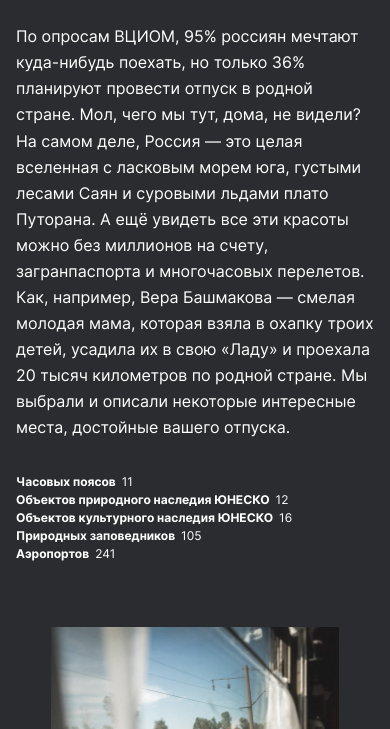
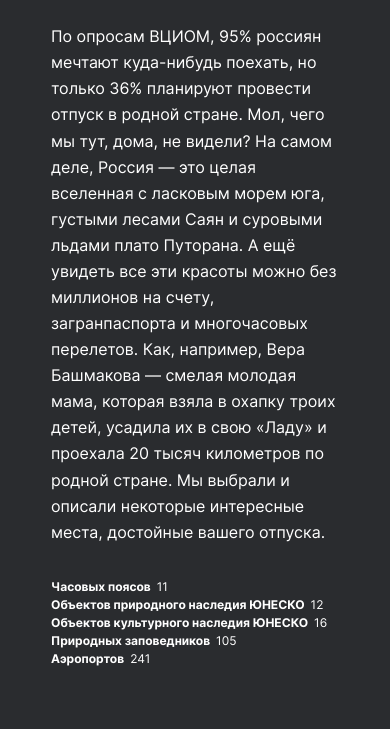
Before and after one commit to LaAnastasiaLa/russian-travel, a plain HTML site: page index.html in a window 390 px wide. Shown: the part 729-1458 px from the top of the page. Drawn offline with Linux system fonts and the light colour scheme.

Commit message:
fixed after review

```diff
--- a/blocks/intro/__text/intro__text.css
+++ b/blocks/intro/__text/intro__text.css
@@ -7,6 +7,13 @@
     font-weight: 400;
 }
 
+@media screen and (max-width: 768px){
+    .intro__text{
+        max-width: 720px;
+        width: 100%;
+    }
+}
+
 @media screen and (max-width: 320px){
     .intro__text{
         margin-bottom: 34px;
--- a/blocks/intro/intro.css
+++ b/blocks/intro/intro.css
@@ -15,7 +15,7 @@
 
 @media screen and (max-width: 768px){
     .intro{
-        /*max-width: 720px;*/
+        max-width: 720px;
         margin: 0 auto;
         width: calc(100% - 48px);
         padding: 0px 0px 88px 0px;
@@ -24,7 +24,7 @@
 
 @media screen and (max-width: 480px){
     .intro{
-       /* max-width: 288px;*/
+        max-width: 288px;
         width: calc(100% - 32px);
         padding: 0px 0px 64px 0px;
     }
--- a/blocks/lead/__subtitle/lead__subtitle.css
+++ b/blocks/lead/__subtitle/lead__subtitle.css
@@ -15,7 +15,7 @@
     }
 }
 
-@media screen and (max-width: 480px){
+@media screen and (max-width: 570px){
     .lead__subtitle{
         max-width: 288px;
         line-height: 125%;
```
